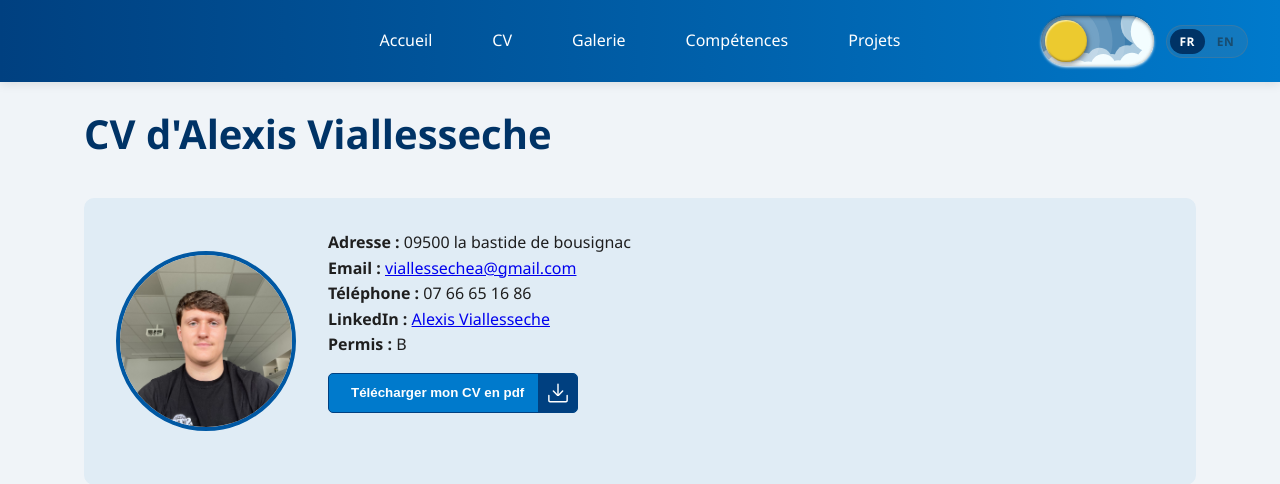
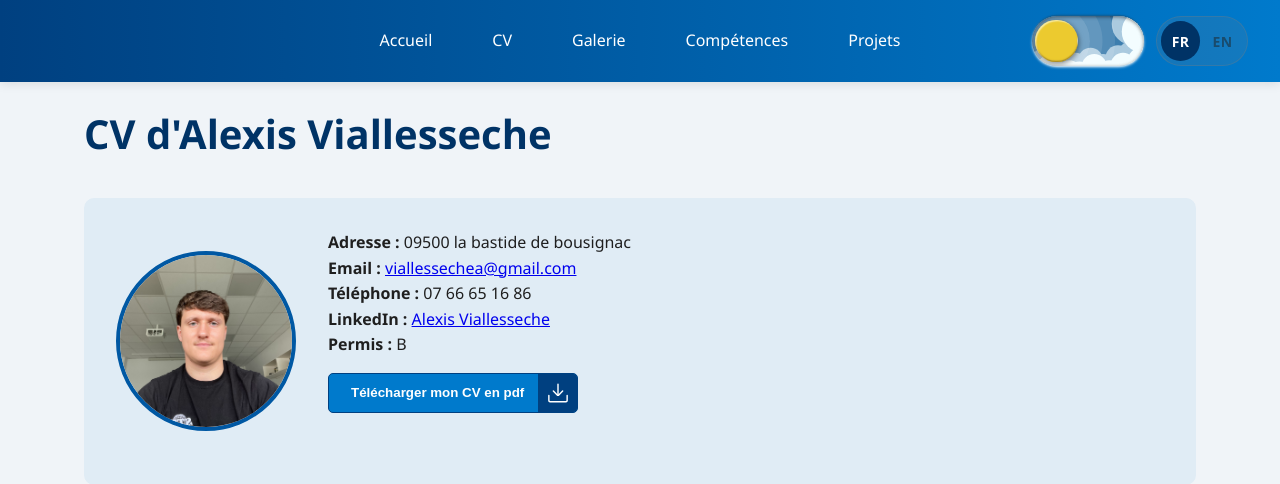
Before and after one commit to alexisvlsch/CV, a PHP site: page /cv.html in a window 1280 px wide. Shown: the top 484 px of the page. Run offline with PHP 8.4, Linux system fonts and the light colour scheme.

Commit message:
style: harmonize lang toggle height with dark mode toggle

```diff
--- a/css/common.css
+++ b/css/common.css
@@ -225,20 +225,26 @@ nav {
 
 .lang-switch {
   display: flex;
-  align-items: center;
+  align-items: stretch;
+  height: 2.5em;
+  font-size: 20px;
   gap: 2px;
   background: rgba(127, 127, 127, 0.15);
   border: 1px solid rgba(127, 127, 127, 0.3);
-  border-radius: 999px;
-  padding: 3px;
+  border-radius: 6.25em;
+  padding: 4px;
   cursor: pointer;
   font-family: inherit;
+  box-sizing: border-box;
 }
 
 .lang-switch .lang-option {
-  padding: 4px 10px;
-  border-radius: 999px;
-  font-size: 12px;
+  display: flex;
+  align-items: center;
+  justify-content: center;
+  padding: 0 0.75em;
+  border-radius: 6.25em;
+  font-size: 0.7em;
   font-weight: 700;
   letter-spacing: 0.03em;
   color: var(--text-color, #1f1f1f);
```
